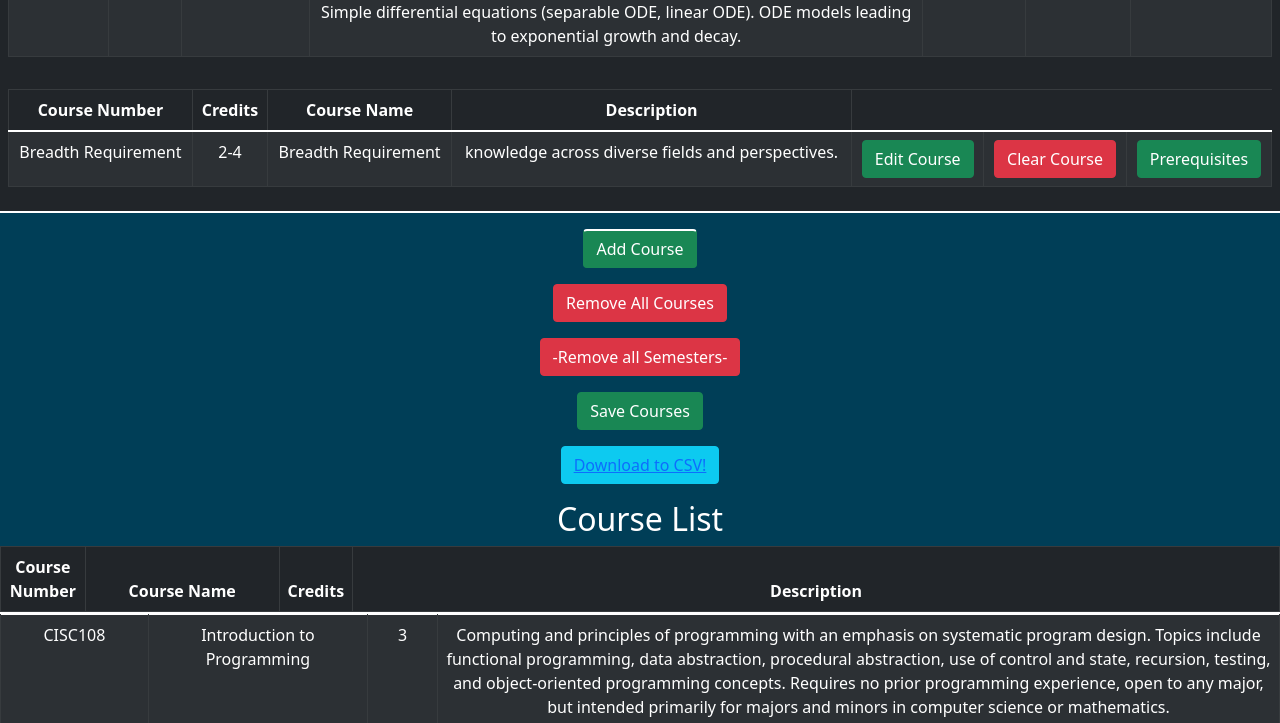
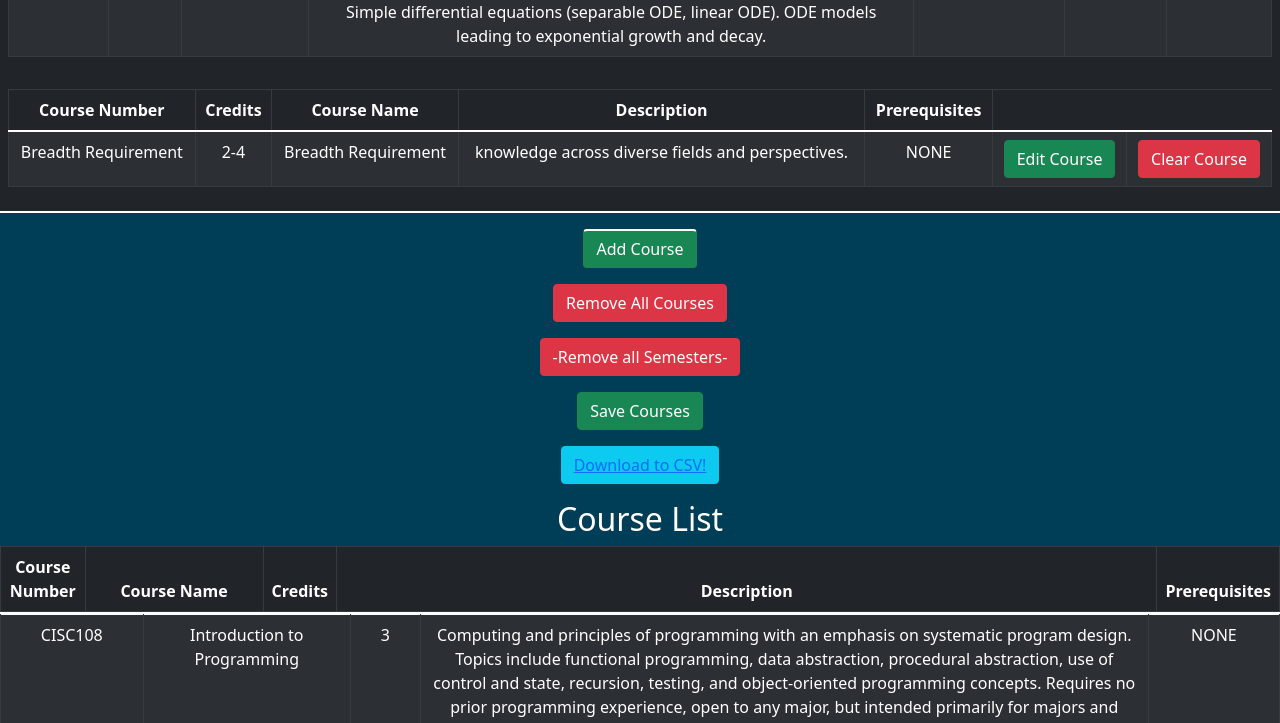
Before and after one commit to UD-CISC275-F21/ud-cis-scheduler-team-10, a React (Create React App) app: page / in a window 1280 px wide. Shown: the part 1050-1773 px from the top of the page. Built offline with nearby package versions, Linux system fonts and the light colour scheme.

Commit message:
Implemented Prereqs

```diff
--- a/src/components/CourseList.tsx
+++ b/src/components/CourseList.tsx
@@ -17,6 +17,7 @@ export function CourseList (): JSX.Element {
                         <th className="course-name">Course Name</th>
                         <th className="course-credits">Credits</th>
                         <th className="course-description">Description</th>
+                        <th className ="course-prereq">Prerequisites</th>
                     </tr>
                 </thead>
                 <tbody className="course-table-body">
@@ -27,6 +28,7 @@ export function CourseList (): JSX.Element {
                                 <td>{ course.Name }</td>
                                 <td className="credits">{ course.Credits }</td>
                                 <td>{ course.Description }</td>
+                                <td>{ course.Prereq }</td>
                             </tr>
                         );
                     })}
--- a/src/components/CourseRow.tsx
+++ b/src/components/CourseRow.tsx
@@ -17,6 +17,7 @@ export function CourseRow({course, semesterTitle, removeCourse, editCourse}: {co
                         <th>Credits</th>
                         <th>Course Name</th>
                         <th>Description</th>
+                        <th>Prerequisites</th>
                     </tr>
                 </thead>
                 <tbody>
@@ -25,9 +26,9 @@ export function CourseRow({course, semesterTitle, removeCourse, editCourse}: {co
                         <td>{course.Credits}</td>
                         <td>{course.Name}</td>
                         <td>{course.Description}</td>
+                        <td>{course.Prereq}</td>
                         <td><Button variant='success' onClick = {() => setVisible(true)}>Edit Course</Button></td>
                         <td><Button variant = 'danger' onClick = {() => removeCourse(course.Number)}>Clear Course</Button></td>
-                        <td><Button variant = 'success'>Prerequisites</Button></td>
                     </tr>
                     <EditCourseModal visible={visible} setVisible={setVisible} editCourse={ editCourse}  course={course} semesterTitle = {semesterTitle}></EditCourseModal>
                 </tbody>
--- a/src/components/EditCourseModal.tsx
+++ b/src/components/EditCourseModal.tsx
@@ -56,6 +56,12 @@ export function EditCourseModal({visible, setVisible, editCourse, course, semest
                             value={courseDescription}
                             onChange={(ev: React.ChangeEvent<HTMLTextAreaElement>) => setCourseDescription(ev.target.value)}/>
                     </Form.Group>
+                    <Form.Group className="mb-3" controlId="editCourseForm.coursePrereqArea">
+                        <Form.Label>Prerequisites</Form.Label>
+                        <Form.Control as="textarea" rows={3} data-testid = "modal_course_Prereq_textbox"
+                            value={coursePrereq}
+                            onChange={(ev: React.ChangeEvent<HTMLTextAreaElement>) => setCoursePrereq(ev.target.value)}/>
+                    </Form.Group>
                 </Form>
             </Modal.Body>
 
```
